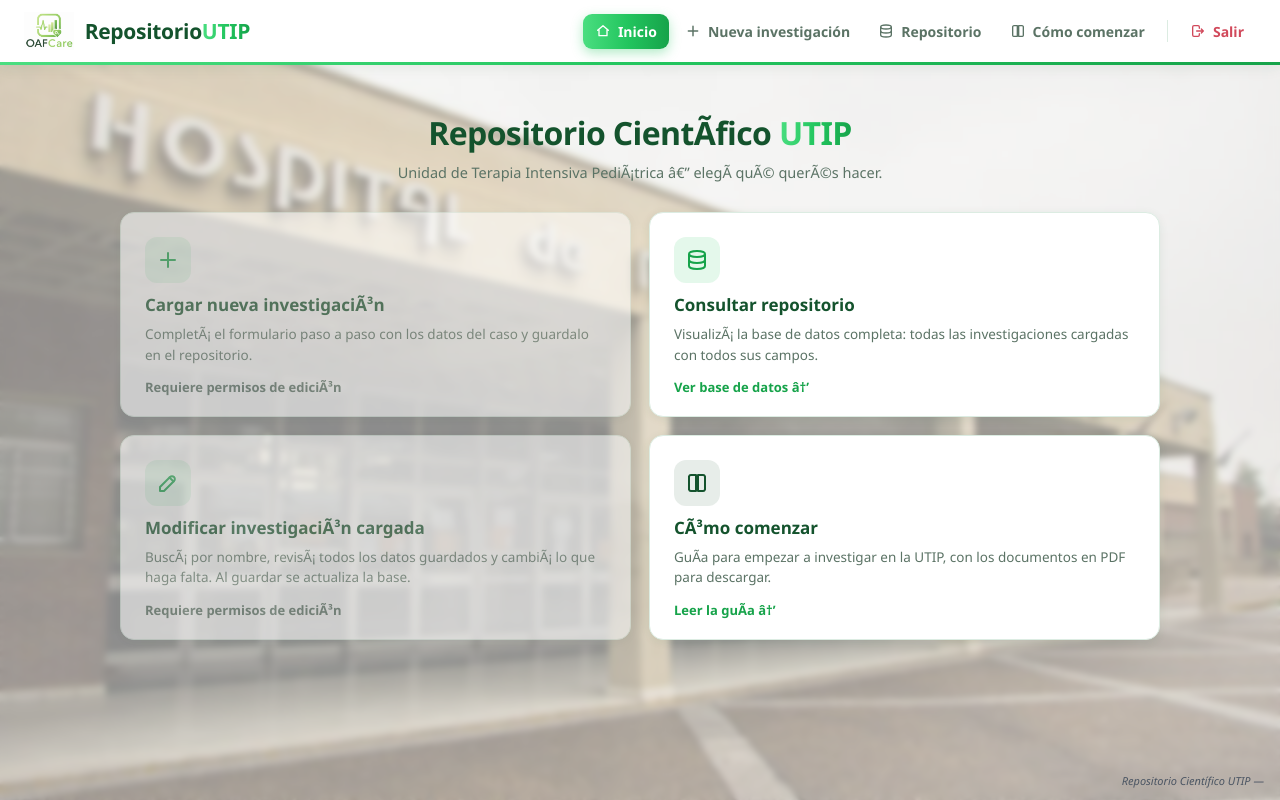
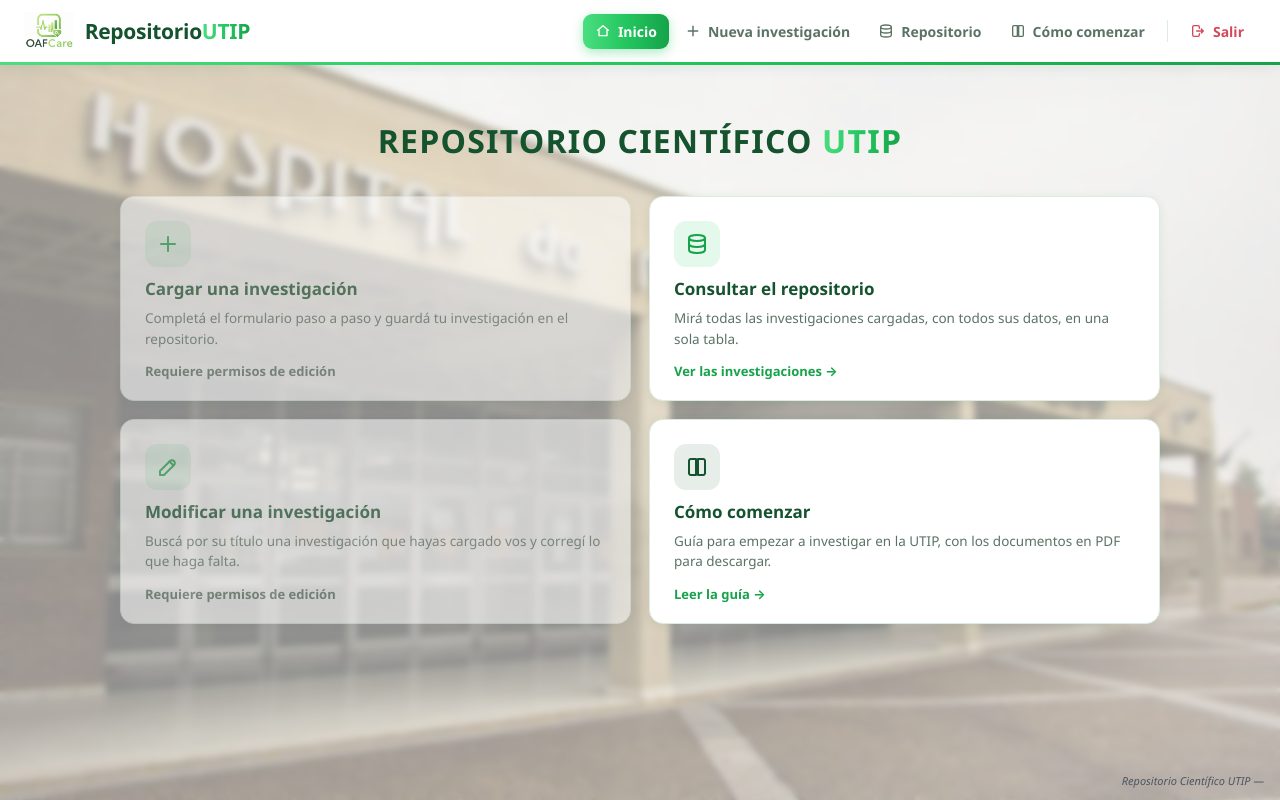
Before and after one commit to lecato86/Repositorio-Cientifico-UTIP, a Flask app: page / in a window 1280 px wide. Run offline with Flask 3, Linux system fonts and the light colour scheme; the visitor is signed in with stand-in values (Sample User, id 1); some libraries are stand-ins or nearby versions.

Commit message:
Arregla la codificacion de la pantalla de inicio y reescribe sus textos
inicio.html estaba guardado con la codificacion rota: los bytes UTF-8 se
habian leido como Latin-1, asi que en pantalla se veia "REPOSITORIO
CIENTÃ­FICO" y "elegÃ­". Eran 16 caracteres corruptos en la pagina.
El archivo se reescribio entero en UTF-8.

- El titulo pasa a "REPOSITORIO CIENTIFICO UTIP" en mayusculas y se saca
  la bajada que iba debajo. El letter-spacing se abre, si no las versales
  quedan apretadas.
- Se reescriben los textos de las cuatro opciones del menu.

El smoke test ahora recorre las seis pantallas buscando los marcadores de
mojibake, para que no vuelva a pasar sin que nadie lo note.

Co-Authored-By: Claude Opus 5 (1M context) <noreply@anthropic.com>

```diff
--- a/static/css/inicio.css
+++ b/static/css/inicio.css
@@ -6,16 +6,20 @@
     padding: 8px 0 40px;
 }
 
+/* Solo el título: debajo no va nada, por eso el margen inferior es mayor
+   que el superior. */
 .inicio-head {
     text-align: center;
-    margin: 18px 0 30px;
+    margin: 26px 0 34px;
 }
 
+/* En mayúsculas: el espaciado entre letras se abre un poco, si no las
+   versales quedan apretadas. */
 .inicio-head h1 {
     margin: 0;
     font-size: 32px;
     font-weight: 800;
-    letter-spacing: -.6px;
+    letter-spacing: 1.2px;
     color: var(--sc-navy);
 }
 
@@ -24,12 +28,6 @@
     -webkit-background-clip: text;
     background-clip: text;
     color: transparent;
-}
-
-.inicio-head p {
-    margin: 8px 0 0;
-    color: var(--sc-muted);
-    font-size: 14.5px;
 }
 
 /* Grilla de opciones: 2 x 2 en escritorio, 1 columna en celular */
--- a/templates/estudios/inicio.html
+++ b/templates/estudios/inicio.html
@@ -1,5 +1,5 @@
 {% extends "base.html" %}
-{% block title %}Inicio â€” Repositorio CientÃ­fico UTIP{% endblock %}
+{% block title %}Inicio — Repositorio Científico UTIP{% endblock %}
 {% block extra_css %}
 <link rel="stylesheet" href="{{ url_for('static', filename='css/inicio.css') }}">
 {% endblock %}
@@ -10,13 +10,12 @@
 
 <section class="inicio">
     <header class="inicio-head">
-        <h1>Repositorio CientÃ­fico <span>UTIP</span></h1>
-        <p>Unidad de Terapia Intensiva PediÃ¡trica â€” elegÃ­ quÃ© querÃ©s hacer.</p>
+        <h1>REPOSITORIO CIENTÍFICO <span>UTIP</span></h1>
     </header>
 
     <div class="inicio-grid">
 
-        {# ---------- 1. Cargar nueva investigaciÃ³n ---------- #}
+        {# ---------- 1. Cargar nueva investigación ---------- #}
         {% if puede_editar %}
         <a class="opcion" href="{{ url_for('estudios.nueva') }}">
         {% else %}
@@ -27,17 +26,17 @@
                     <path d="M12 5v14M5 12h14" stroke-linecap="round"/>
                 </svg>
             </span>
-            <span class="opcion-titulo">Cargar nueva investigaciÃ³n</span>
+            <span class="opcion-titulo">Cargar una investigación</span>
             <span class="opcion-texto">
-                CompletÃ¡ el formulario paso a paso con los datos del caso y guardalo
-                en el repositorio.
+                Completá el formulario paso a paso y guardá tu investigación en
+                el repositorio.
             </span>
             <span class="opcion-cta">
-                {{ 'Comenzar carga â†’' if puede_editar else 'Requiere permisos de ediciÃ³n' }}
+                {{ 'Comenzar la carga →' if puede_editar else 'Requiere permisos de edición' }}
             </span>
         {% if puede_editar %}</a>{% else %}</div>{% endif %}
 
-        {# ---------- 2. Consultar repositorio ---------- #}
+        {# ---------- 2. Consultar el repositorio ---------- #}
         <a class="opcion" href="{{ url_for('estudios.repositorio') }}">
             <span class="opcion-icono">
                 <svg viewBox="0 0 24 24" fill="none" stroke="currentColor" stroke-width="2">
@@ -46,15 +45,15 @@
                     <path d="M4 12v6c0 1.7 3.6 3 8 3s8-1.3 8-3v-6"/>
                 </svg>
             </span>
-            <span class="opcion-titulo">Consultar repositorio</span>
+            <span class="opcion-titulo">Consultar el repositorio</span>
             <span class="opcion-texto">
-                VisualizÃ¡ la base de datos completa: todas las investigaciones
-                cargadas con todos sus campos.
+                Mirá todas las investigaciones cargadas, con todos sus datos, en
+                una sola tabla.
             </span>
-            <span class="opcion-cta">Ver base de datos â†’</span>
+            <span class="opcion-cta">Ver las investigaciones →</span>
         </a>
 
-        {# ---------- 3. Modificar investigaciÃ³n cargada ---------- #}
+        {# ---------- 3. Modificar una investigación ---------- #}
         {% if puede_editar %}
         <a class="opcion" href="{{ url_for('estudios.modificar') }}">
         {% else %}
@@ -66,17 +65,17 @@
                     <path d="M13.5 6.5l4 4" stroke-linecap="round"/>
                 </svg>
             </span>
-            <span class="opcion-titulo">Modificar investigaciÃ³n cargada</span>
+            <span class="opcion-titulo">Modificar una investigación</span>
             <span class="opcion-texto">
-                BuscÃ¡ por nombre, revisÃ¡ todos los datos guardados y cambiÃ¡ lo que
-                haga falta. Al guardar se actualiza la base.
+                Buscá por su título una investigación que hayas cargado vos y
+                corregí lo que haga falta.
             </span>
             <span class="opcion-cta">
-                {{ 'Buscar por nombre â†’' if puede_editar else 'Requiere permisos de ediciÃ³n' }}
+                {{ 'Buscar por título →' if puede_editar else 'Requiere permisos de edición' }}
             </span>
         {% if puede_editar %}</a>{% else %}</div>{% endif %}
 
-        {# ---------- 4. CÃ³mo comenzar ---------- #}
+        {# ---------- 4. Cómo comenzar ---------- #}
         <a class="opcion opcion-guia" href="{{ url_for('estudios.como_comenzar') }}">
             <span class="opcion-icono">
                 <svg viewBox="0 0 24 24" fill="none" stroke="currentColor" stroke-width="2">
@@ -84,12 +83,12 @@
                     <path d="M20 5.5A2 2 0 0018 4h-5v16h5a2 2 0 002-1.5z" stroke-linejoin="round"/>
                 </svg>
             </span>
-            <span class="opcion-titulo">CÃ³mo comenzar</span>
+            <span class="opcion-titulo">Cómo comenzar</span>
             <span class="opcion-texto">
-                GuÃ­a para empezar a investigar en la UTIP, con los documentos en
+                Guía para empezar a investigar en la UTIP, con los documentos en
                 PDF para descargar.
             </span>
-            <span class="opcion-cta">Leer la guÃ­a â†’</span>
+            <span class="opcion-cta">Leer la guía →</span>
         </a>
 
     </div>
```
Also changed, not shown: scripts/smoke_test.py (+22 -2 lines).
